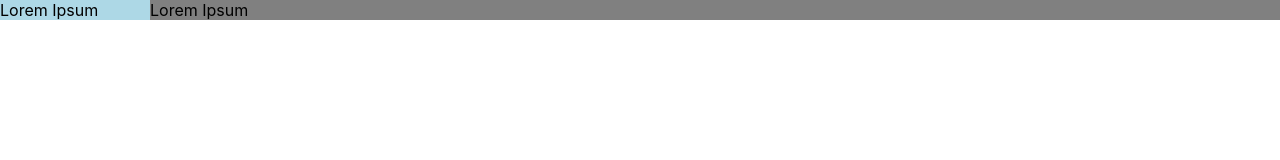
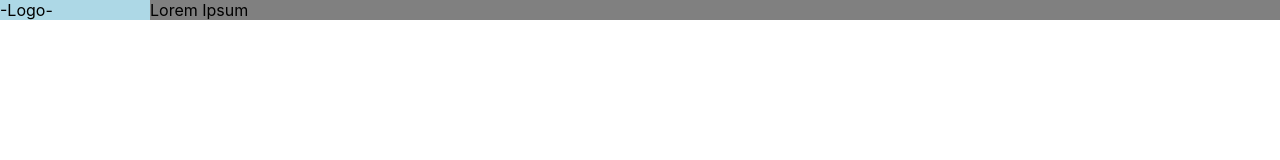
Before and after one commit to IgoVeyner/portfolio, a React (Create React App) app: page / in a window 1280 px wide. Shown: the top 160 px of the page. Built offline with nearby package versions, Linux system fonts and the light colour scheme.

Commit message:
add and render logo component stub

```diff
--- a/src/components/Header/index.js
+++ b/src/components/Header/index.js
@@ -1,9 +1,10 @@
 import './index.css'
+import Logo from '../Logo'
 
 const Header = () => {
   return (
     <header className="navbar">
-      Lorem Ipsum
+      <Logo />
     </header>
   )
 }
--- /dev/null
+++ b/src/components/Logo/index.js
@@ -0,0 +1,7 @@
+const Logo = () => {
+  return (
+    <div>-Logo-</div>
+  )
+}
+
+export default Logo
```
